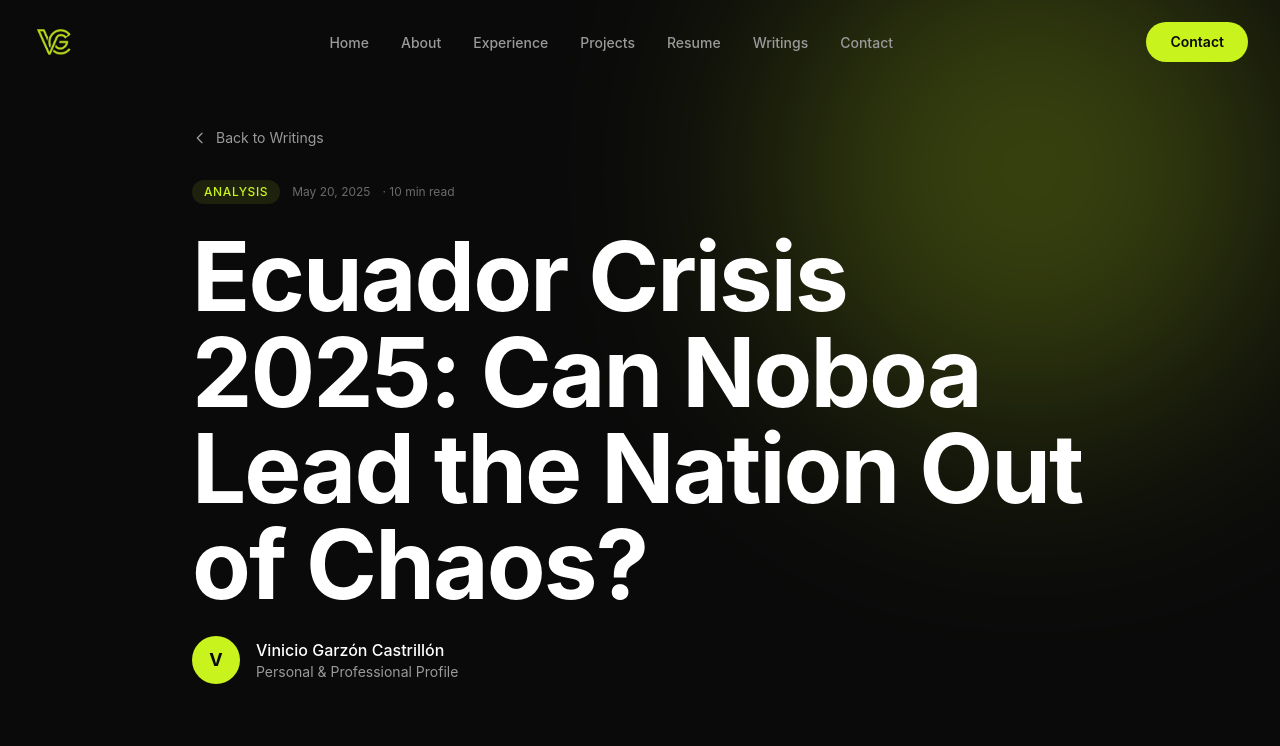
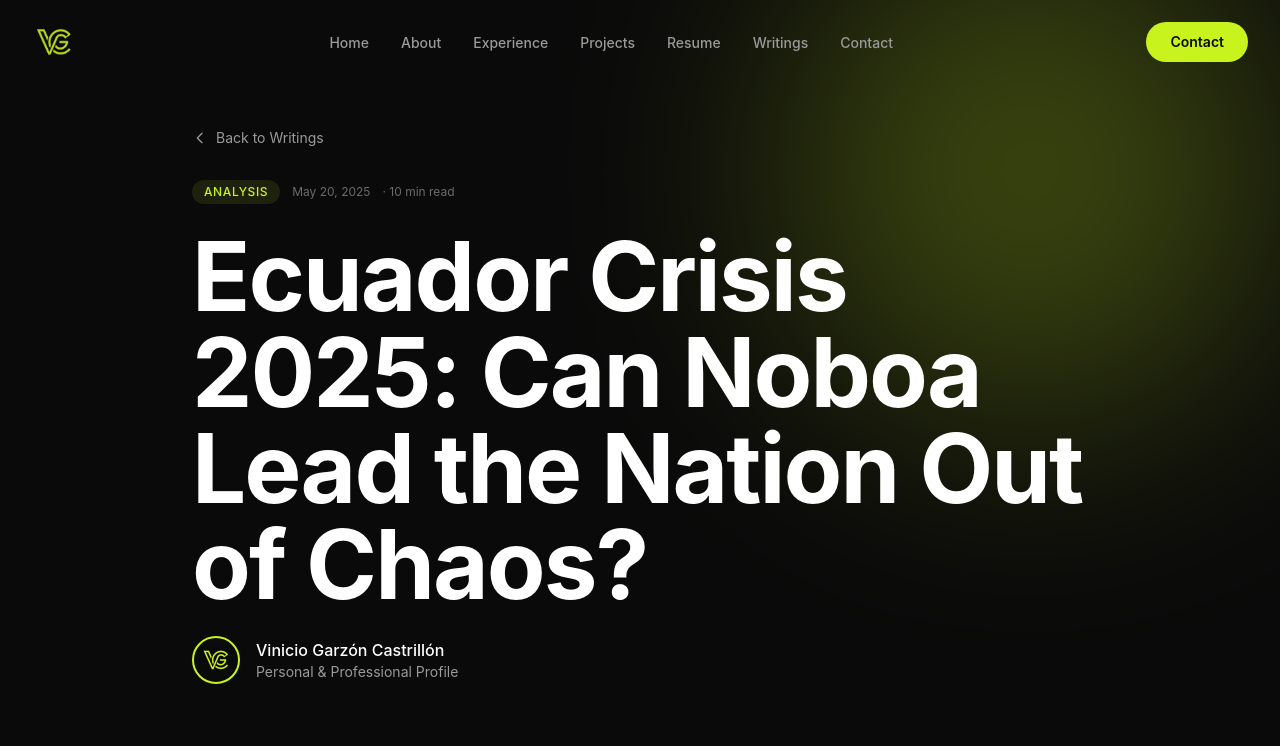
Before and after one commit to vinigarzon/vinicio-garzon-next, a Next.js app: page /blog/ecuador-crisis-2025 in a window 1280 px wide. Shown: the top 746 px of the page. Built offline with nearby package versions, Linux system fonts and the light colour scheme.

Commit message:
feat: replace V initial with VG logo as author avatar in blog posts

```diff
--- a/src/app/blog/[slug]/page.tsx
+++ b/src/app/blog/[slug]/page.tsx
@@ -38,7 +38,9 @@ export default async function PostPage({ params }: { params: Promise<{ slug: str
           <Reveal delay={100}><h1 className="mb-6">{post.title}</h1></Reveal>
           <Reveal delay={200}>
             <div className="flex items-center gap-4">
-              <div className="w-12 h-12 rounded-full bg-accent flex items-center justify-center font-display font-bold text-primary text-lg">V</div>
+              <div className="w-12 h-12 rounded-full bg-primary border-2 border-accent flex items-center justify-center overflow-hidden p-1.5">
+                <img src="/images/logo.png" alt="VG" className="w-full h-full object-contain" />
+              </div>
               <div><p className="text-text font-medium">{post.author}</p><p className="text-text-muted text-sm">Personal & Professional Profile</p></div>
             </div>
           </Reveal>
```
